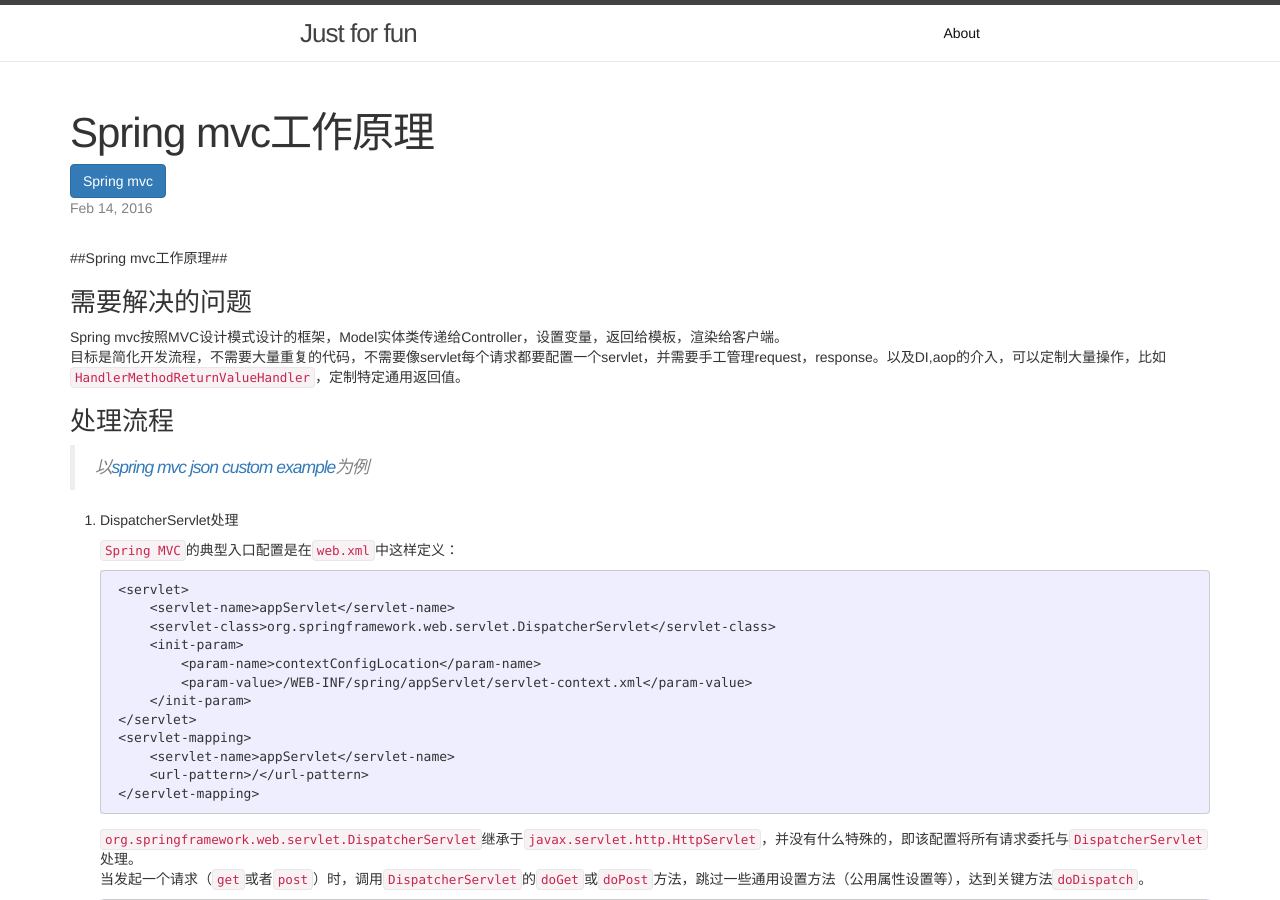
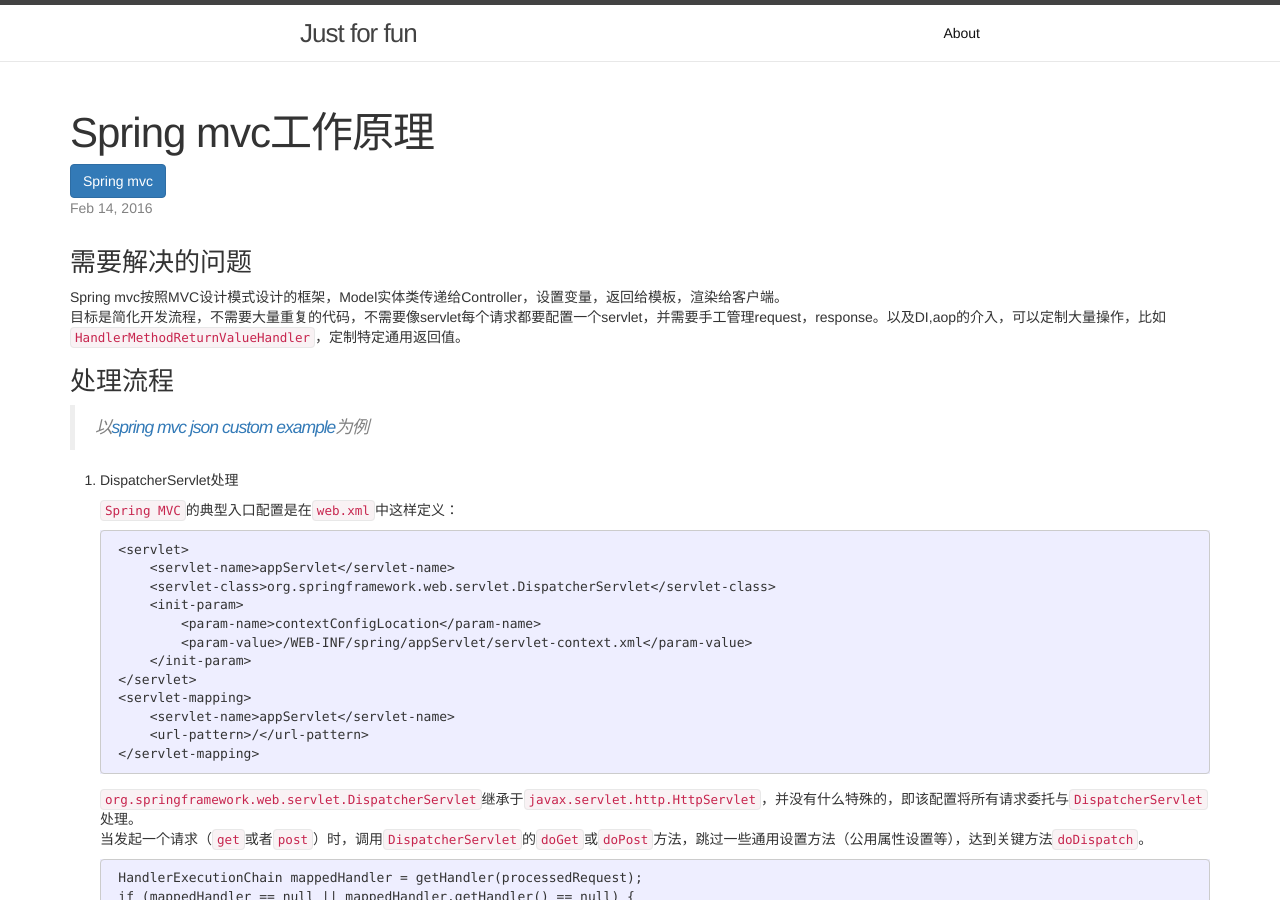
Before and after one commit to shaoyihe/shaoyihe.github.io, a Jekyll site: the page built from _posts/2016-02-14-spring-mvc-principle.md, in a window 1280 px wide and 900 px high. Built offline with Jekyll 4.4.1, drawn with Linux system fonts in a browser that asks for light colours.

Commit message:
spring mvc

```diff
--- a/_posts/2016-02-14-spring-mvc-principle.md
+++ b/_posts/2016-02-14-spring-mvc-principle.md
@@ -3,8 +3,6 @@
 date:   2016-02-14 17:20:00 +0800
 tags: [Spring mvc]
 ---
-
-##Spring mvc工作原理##
 
 ### 需要解决的问题
 Spring mvc按照MVC设计模式设计的框架，Model实体类传递给Controller，设置变量，返回给模板，渲染给客户端。
```
